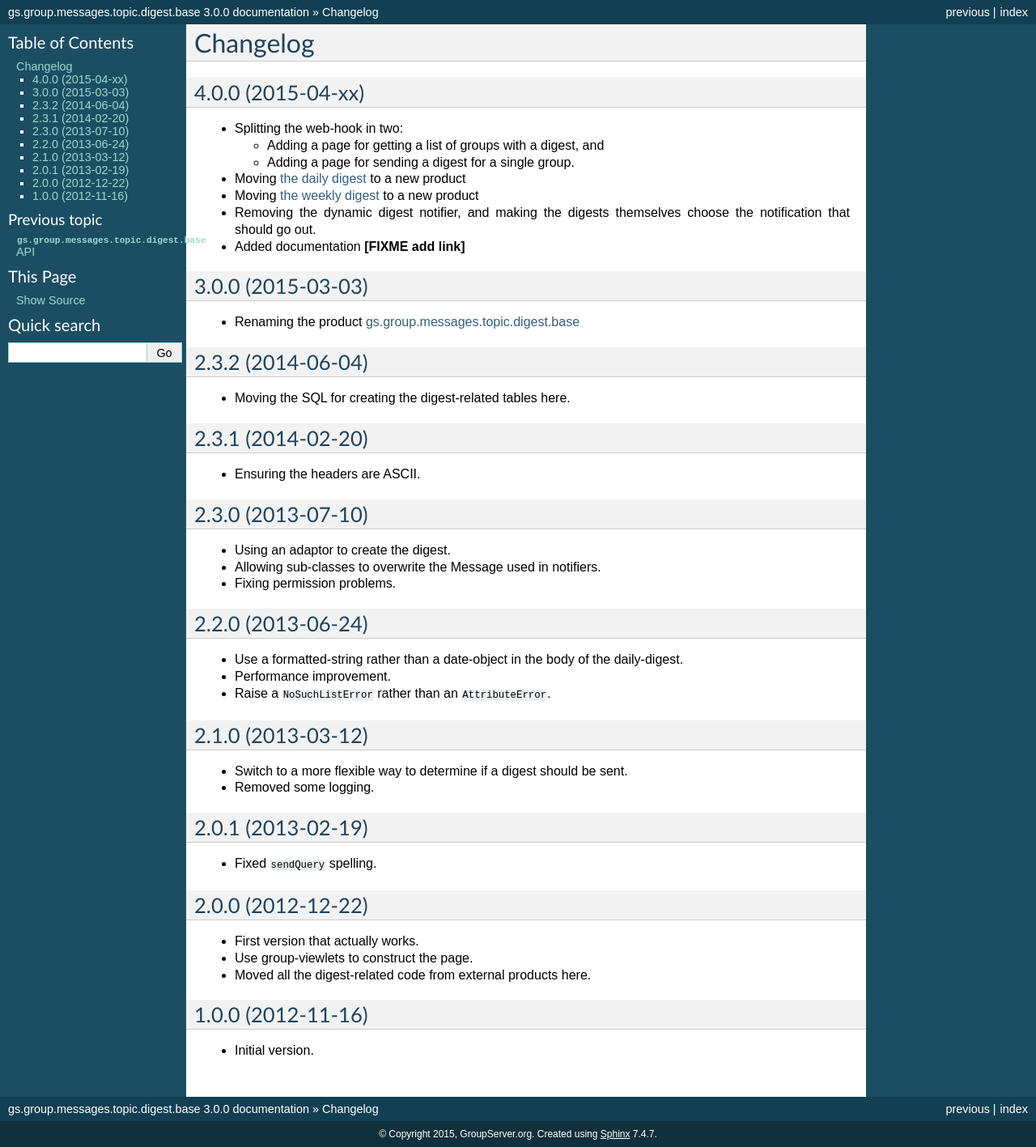
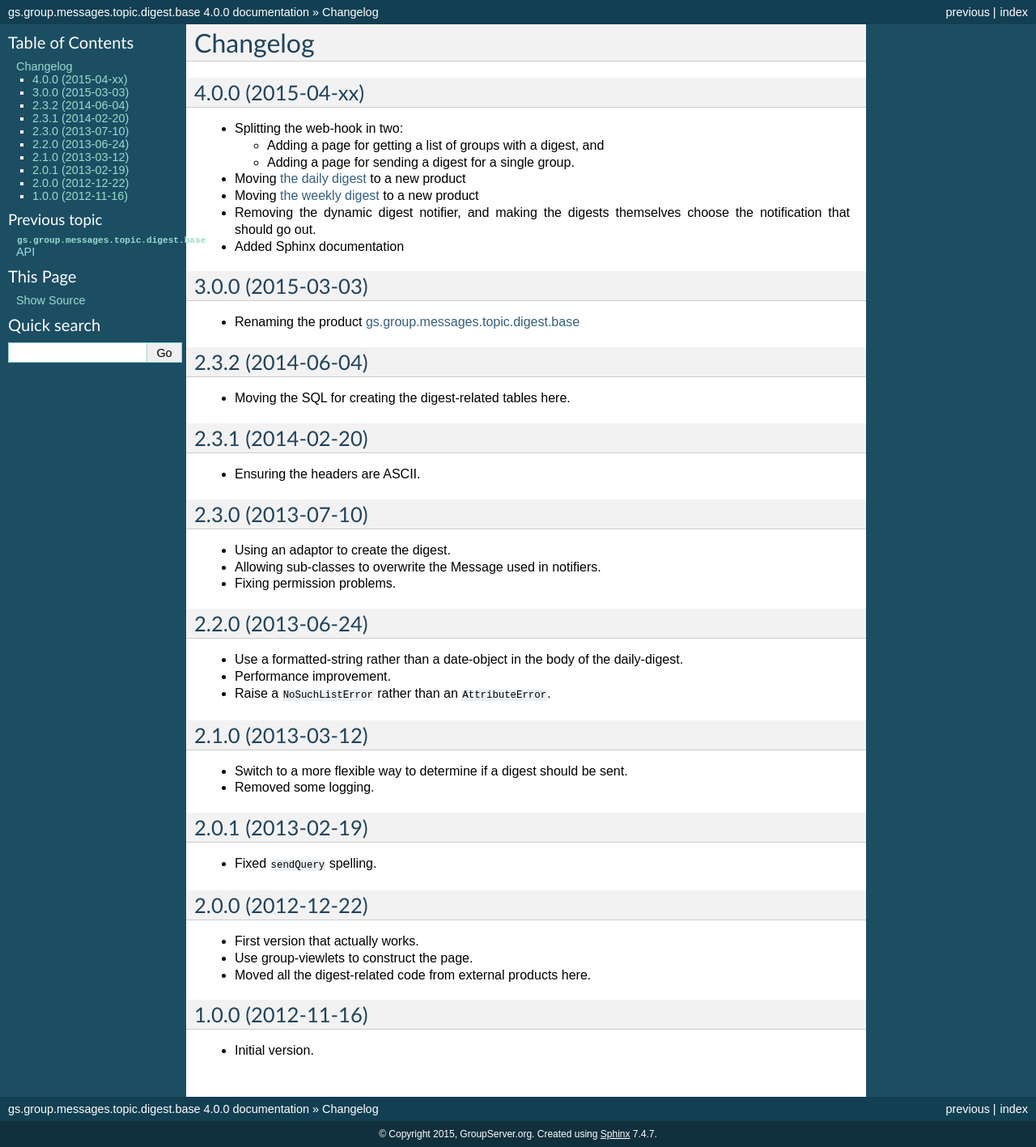
Before and after one commit to groupserver/gs.group.messages.topic.digest.base, a Sphinx documentation site: the page built from docs/HISTORY.rst, in a window 1280 px wide. Shown: the whole page at 81% size. Built offline with Sphinx 7.4.7, drawn with Linux system fonts in a browser that asks for light colours.

Commit message:
Bumping the version number

```diff
--- a/docs/HISTORY.rst
+++ b/docs/HISTORY.rst
@@ -13,7 +13,7 @@ Changelog
 * Moving `the weekly digest`_ to a new product
 * Removing the dynamic digest notifier, and making the digests
   themselves choose the notification that should go out.
-* Added documentation **[FIXME add link]**
+* Added Sphinx documentation
 
 .. _the daily digest:
    https://github.com/groupserver/gs.group.messages.topic.digest.daily
--- a/version.py
+++ b/version.py
@@ -1,5 +1,5 @@
 # -*- coding: utf-8 -*-
-version = '3.0.0'
+version = '4.0.0'
 release = False
 
 #--------------------------------------------------------------------------#
```
